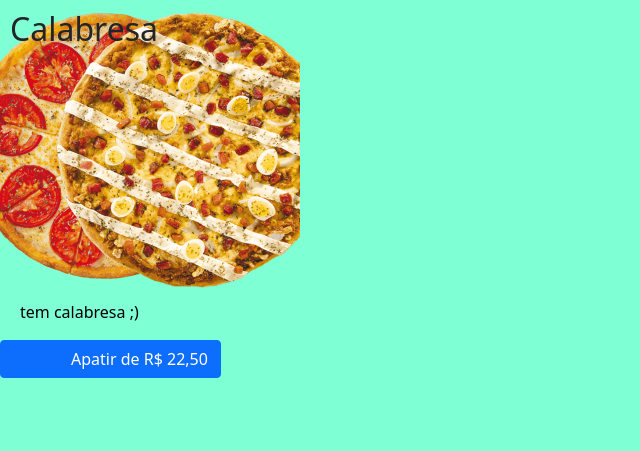
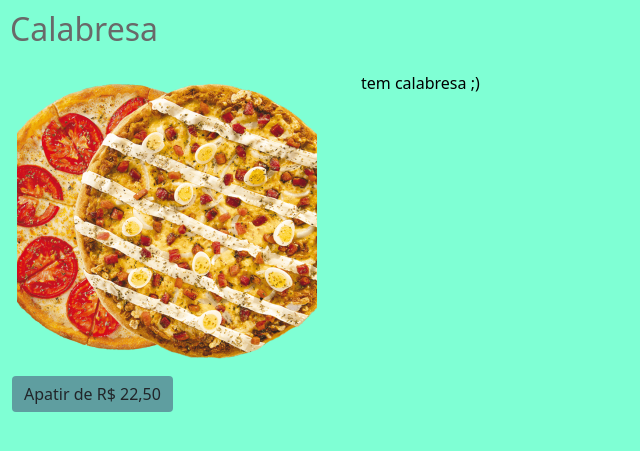
Before and after one commit to meawtec/pizzarela, a PHP site: page /pags/produtosd.php in a window 1280 px wide. Shown: the part 56-507 px from the top of the page, without its empty margins (0-640 px from the left). Run offline with PHP 8.4, Linux system fonts and the light colour scheme.

Commit message:
safadinho hmmm// Fiz umas aterações em estilo3  e produtosd

```diff
--- a/estilo/estilo3.css
+++ b/estilo/estilo3.css
@@ -91,19 +91,23 @@ body .averde {
 
 .btn {
     transition: 1s;
-    padding-left: 70px;
+    background-color: cadetblue;
+    border: none;
 }
 .one {
     color:black ;
     padding-left: 20px;
 }.done{
-    padding-left: -20px;
+    align-items: flex-start;
 }h2{
-    width: 60%;
-    position: absolute;
+    width: 80%;
+    position: relative;
     padding: 10px;
+    color:dimgray;
 }.comp{
     width: 100%;
+    align-items: flex-end;
+
 
 }
 .navbar {
@@ -125,4 +129,6 @@ body .averde {
     color: aliceblue;
     transition: 1s;
 
+}.container{
+    margin-left: 0%;
 }
--- a/pags/produtosd.php
+++ b/pags/produtosd.php
@@ -96,21 +96,30 @@ if (isset($_COOKIE['email'])) {
   </nav>
 
   <div>
-      <h2>Calabresa</h2>
-    <img class="done" src="../imagens/pizza1.png" alt="">
+    <h2>Calabresa</h2>
+    <!--<img class="done" src="../imagens/pizza1.png" alt="">
 
-      <p class="one">tem calabresa ;)</p>
+    <p class="one">tem calabresa ;)</p>!-->
+    <div class="container">
+      <div class="row row-cols-auto">
+        <div class="col">
+          <img class="done" src="../imagens/pizza1.png" alt="">
 
-    <a class="comp" href="">
-      <button type="button" class="btn btn-primary">Apatir de R$ 22,50</button></a>
+        </div>
+        <div class="col">
+          <p class="one">tem calabresa ;) </p>
 
 
 
 
+        </div>
+      </div>
+      <a class="comp" href="">
+        <button type="button" class="btn">Apatir de R$ 22,50</button></a>
+    </div>
 
 
 
-  </div>
 </body>
 
 </html>
```
